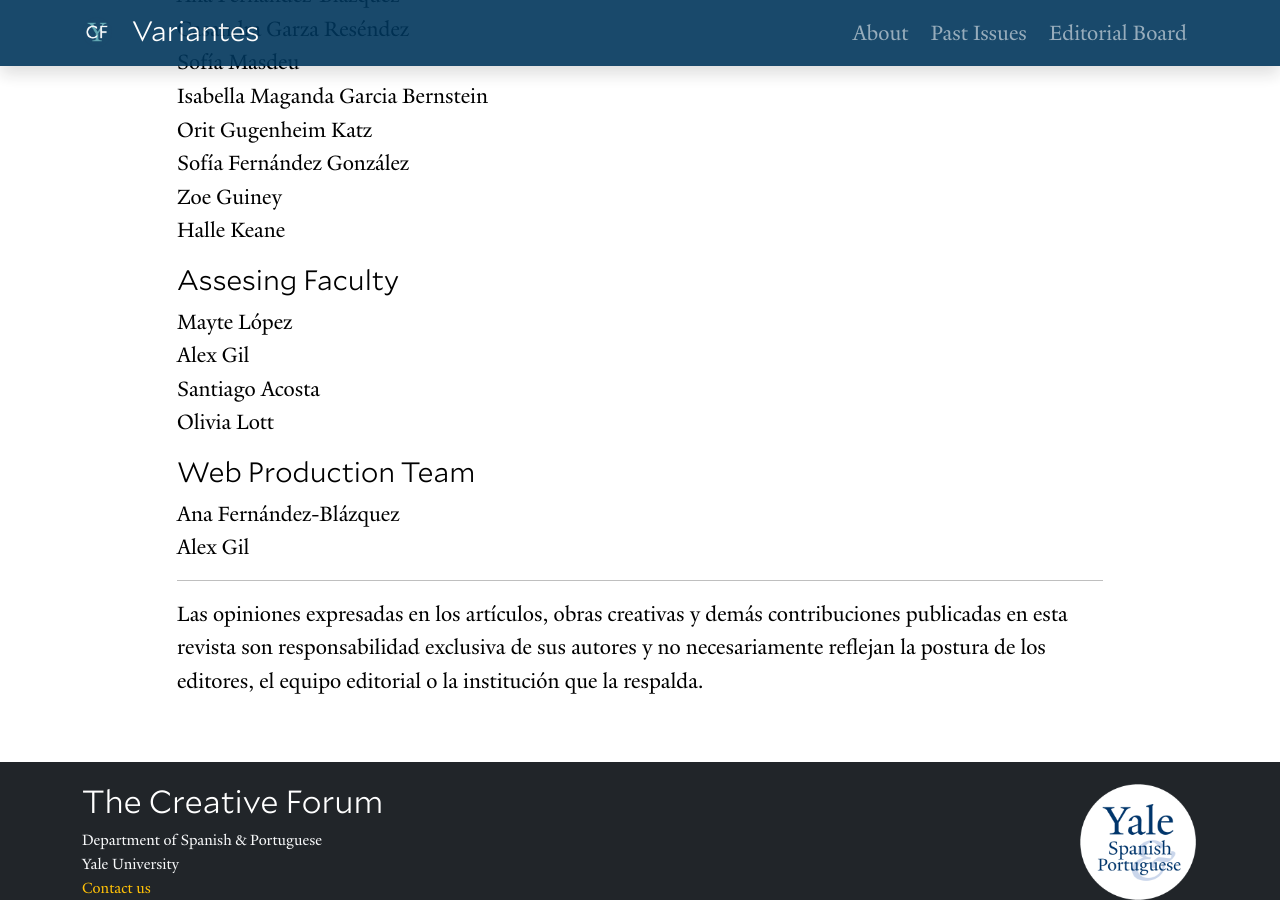
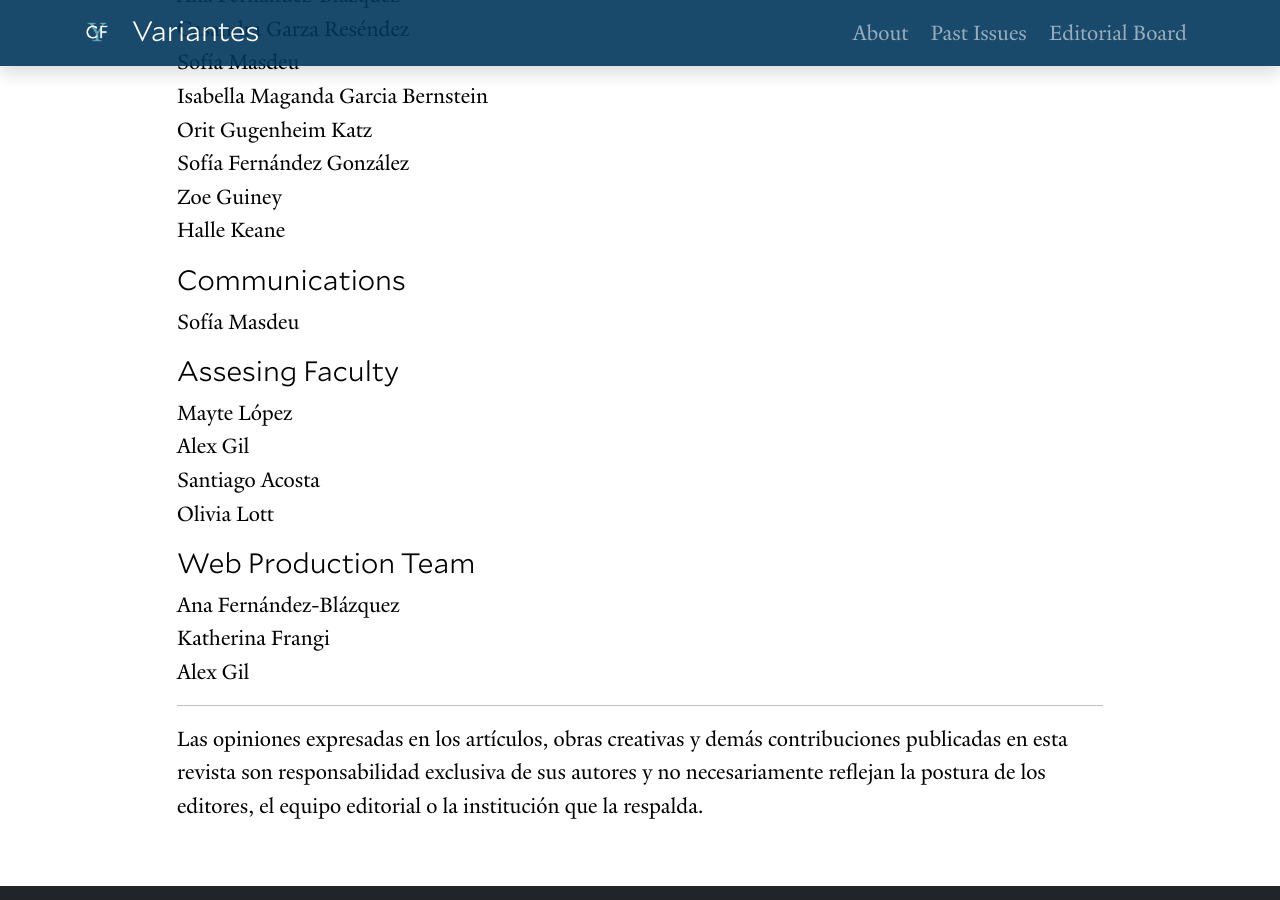
Before and after one commit to elotroalex/variantes, a Jekyll site: the page built from editorialboard.md, in a window 1280 px wide and 900 px high, scrolled down 455 px. Built offline with Jekyll 4.4.1, drawn with Linux system fonts in a browser that asks for light colours.

Commit message:
finalized editorial board page

```diff
--- a/editorialboard.md
+++ b/editorialboard.md
@@ -19,6 +19,10 @@ Sofía Fernández González
 Zoe Guiney
 Halle Keane
 
+### Communications
+
+Sofía Masdeu
+
 ### Assesing Faculty
 
 Mayte López
@@ -29,6 +33,7 @@ Olivia Lott
 ### Web Production Team
 
 Ana Fernández-Blázquez
+Katherina Frangi
 Alex Gil
 
 ---
```
